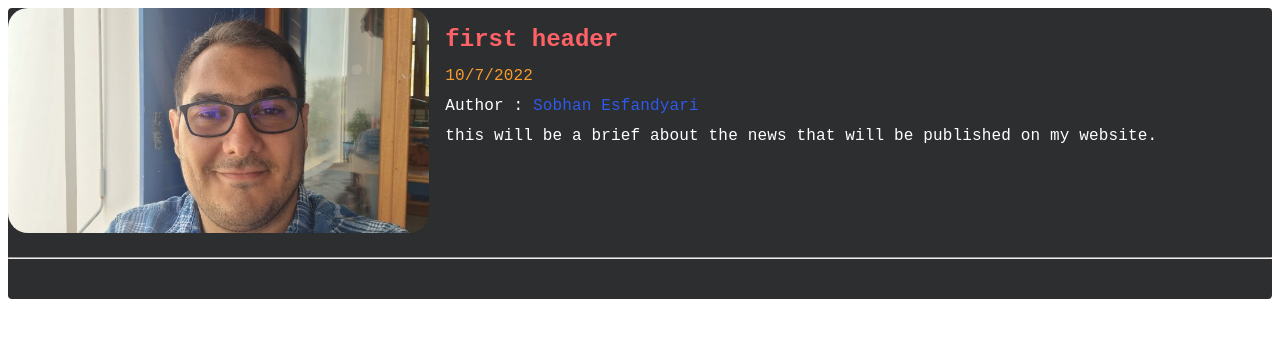
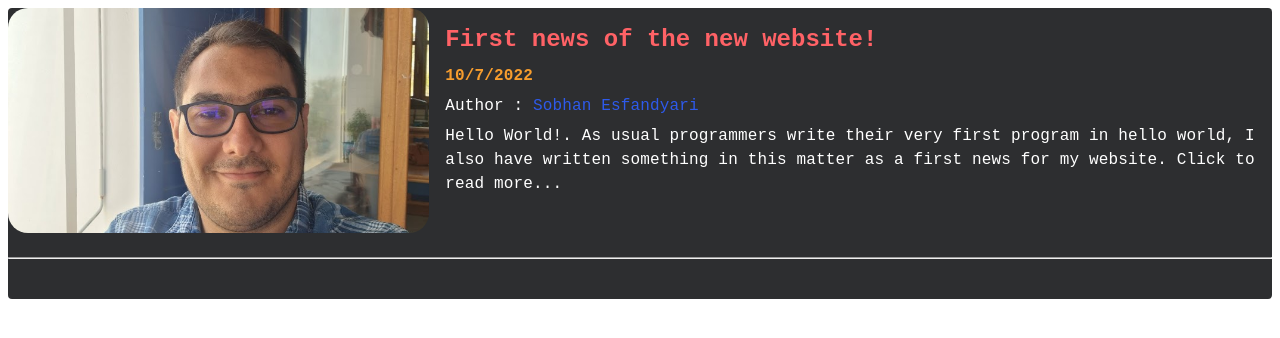
Before and after one commit to sobhanessi/sobhanessi.github.io, a Next.js app: page /components/NewsTiles in a window 1280 px wide. Shown: the top 338 px of the page. Built offline with nearby package versions, Linux system fonts and the light colour scheme.

Commit message:
first news has already published

```diff
--- a/pages/components/NewsTiles.tsx
+++ b/pages/components/NewsTiles.tsx
@@ -82,7 +82,7 @@ const NewsTiles = (): JSX.Element => {
                   component="div"
                   color="#f79d2e"
                   gutterBottom
-                  sx={{ fontFamily: FONT_FAMILY }}
+                  sx={{ fontFamily: FONT_FAMILY, fontWeight: "bold" }}
                   key={n.date + n.author}
                 >
                   {n.date}
--- a/public/database/news.js
+++ b/public/database/news.js
@@ -1,14 +1,19 @@
 const news = [
   {
-    title: "first header",
-    href: "/hello-world",
-    slug: "be to che",
+    title: "First news of the new website!",
+    href: "/hello-world!",
+    slug: "hello world!",
     date: "10/7/2022",
     author: "Sobhan Esfandyari",
-    category: ["software"],
+    category: ["Computer"],
     brief:
-      "this will be a brief about the news that will be published on my website.",
-    text: "here will be the long text that will be published on its own page when the user clicks on it.",
+      "Hello World!. As usual programmers write their very first program in hello world, I also have written something in this matter as a first news for my website. Click to read more...",
+    text: `Hello World!. <br/>
+    I have changed my website's format into React along with Next and in future, I will also move to GraphQL for database purposes. I hope you enjoy it.
+    <br/>
+    I will allocate some time everyday in order to write and publish some news in this website that you can leverage your knowledge as I do everyday.
+    <br/>
+    News will not be only in Computers' field but also in Politics and Economy. `,
     headerImage: "/pics/sobhanessi.jpg",
   },
 ];
```
